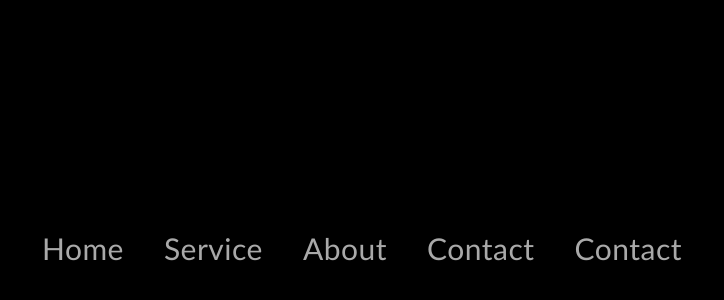
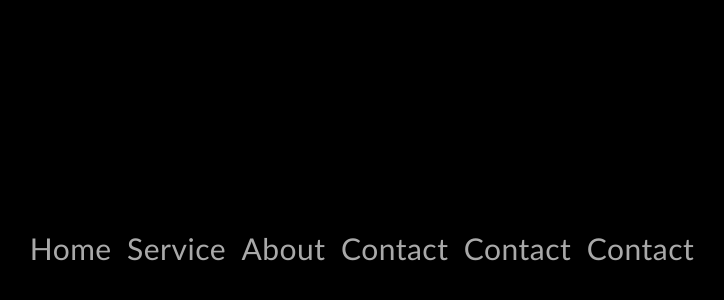
Before and after one commit to somKrooz/Testinggit, a plain HTML site: page index.html in a window 1280 px wide. Shown: the part 152-452 px from the top of the page, without its empty margins (278-1002 px from the left). Drawn offline with Linux system fonts and the light colour scheme.

Commit message:
Newer version

```diff
--- a/index.html
+++ b/index.html
@@ -16,6 +16,7 @@
         <a href="#About" >About</a>
         <a href="#Contact" >Contact</a>
         <a href="#Back" >Contact</a>
+        <a href="#Top" >Contact</a>
 
 
     </nav>
```
